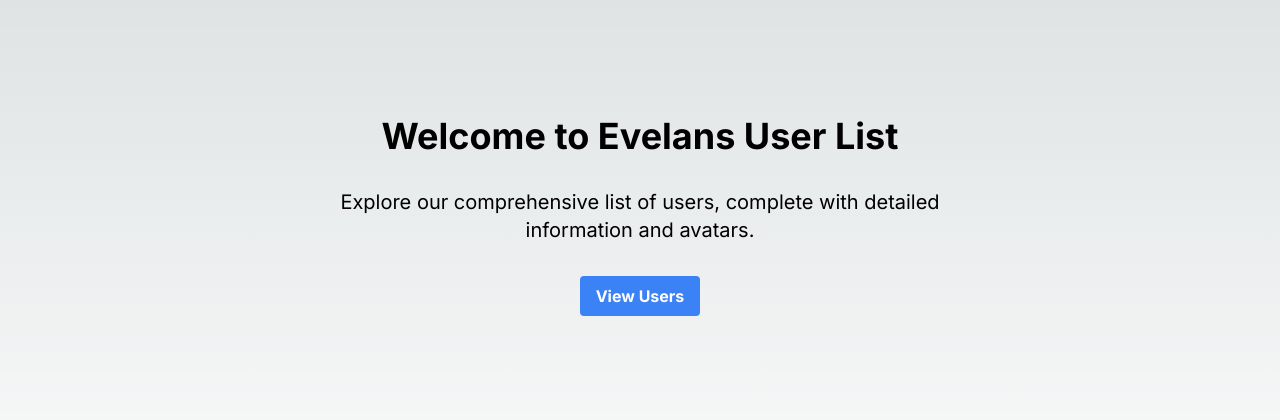
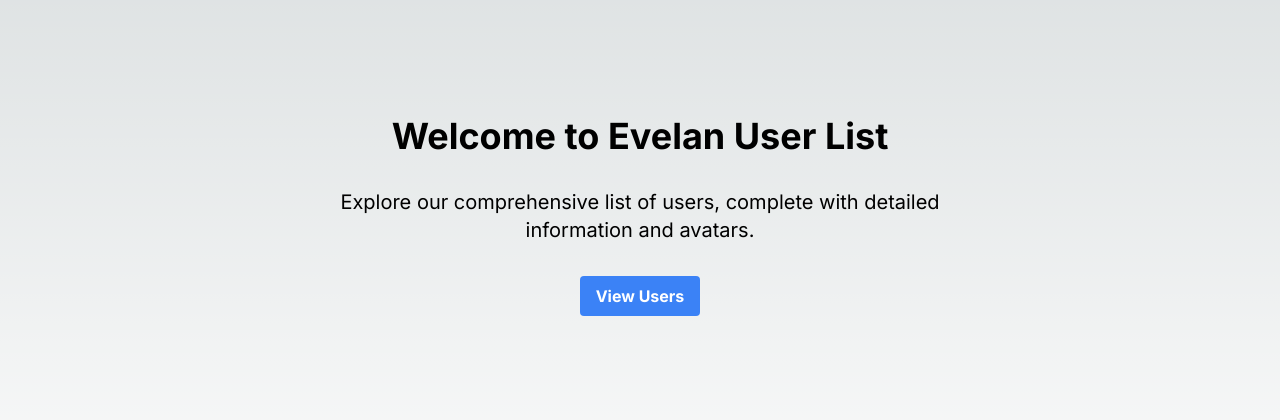
Before and after one commit to arexonmortel/evelan-test-task, a Next.js app: page / in a window 1280 px wide. Shown: the part 184-604 px from the top of the page. Built offline with nearby package versions, Linux system fonts and the light colour scheme.

Commit message:
"Rename 'Evelans' to 'Evelan' in page titles"

```diff
--- a/src/app/page.tsx
+++ b/src/app/page.tsx
@@ -9,7 +9,7 @@ export const metadata: Metadata = {
 export default function Home() {
   return (
     <main className="flex min-h-screen flex-col items-center justify-center p-24">
-      <h1 className="text-4xl font-bold mb-8">Welcome to Evelans User List</h1>
+      <h1 className="text-4xl font-bold mb-8">Welcome to Evelan User List</h1>
       <p className="text-xl mb-8 text-center max-w-2xl">
         Explore our comprehensive list of users, complete with detailed information and avatars.
       </p>
--- a/src/app/users/page.tsx
+++ b/src/app/users/page.tsx
@@ -12,7 +12,7 @@ export default async function UsersPage() {
 
   return (
     <main className="min-h-screen flex flex-col p-4 sm:p-6 md:p-8 lg:p-10">
-      <h1 className="text-2xl sm:text-3xl md:text-4xl font-bold mb-4 md:mb-6">User List</h1>
+      <h1 className="text-2xl sm:text-3xl md:text-4xl font-bold mb-4 md:mb-6">Evelan Users</h1>
       <div className="flex-grow">
         <Suspense fallback={<div className="text-center py-10">Loading...</div>}>
           <UserList initialUsers={initialUsers} totalUsers={totalUsers} />
```
